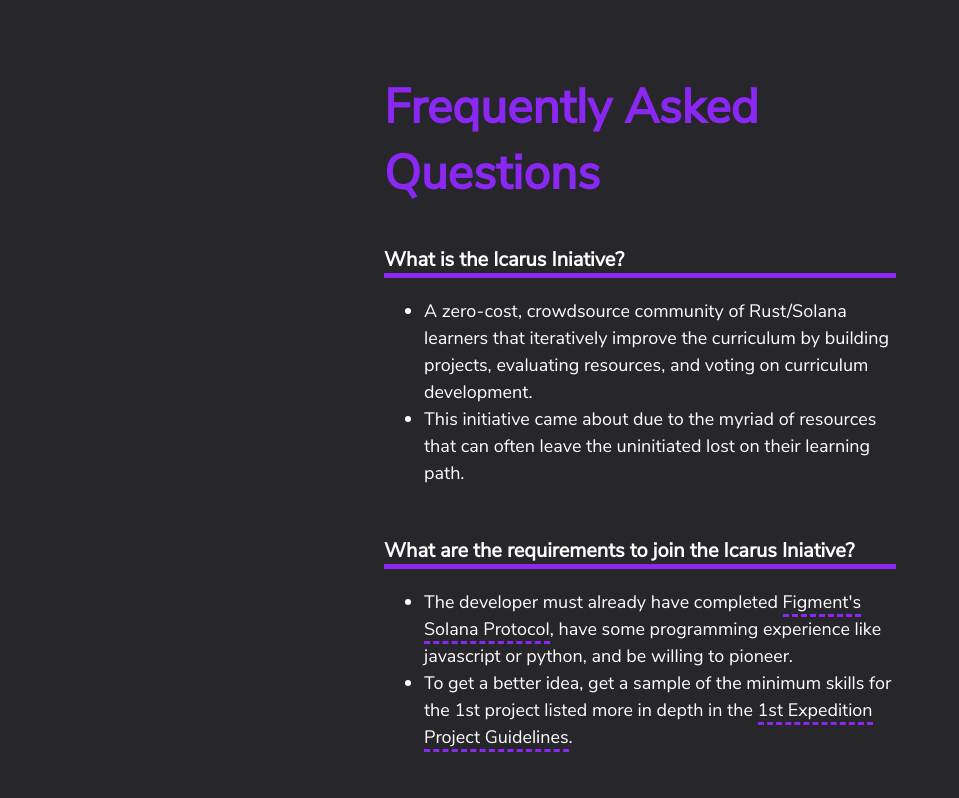
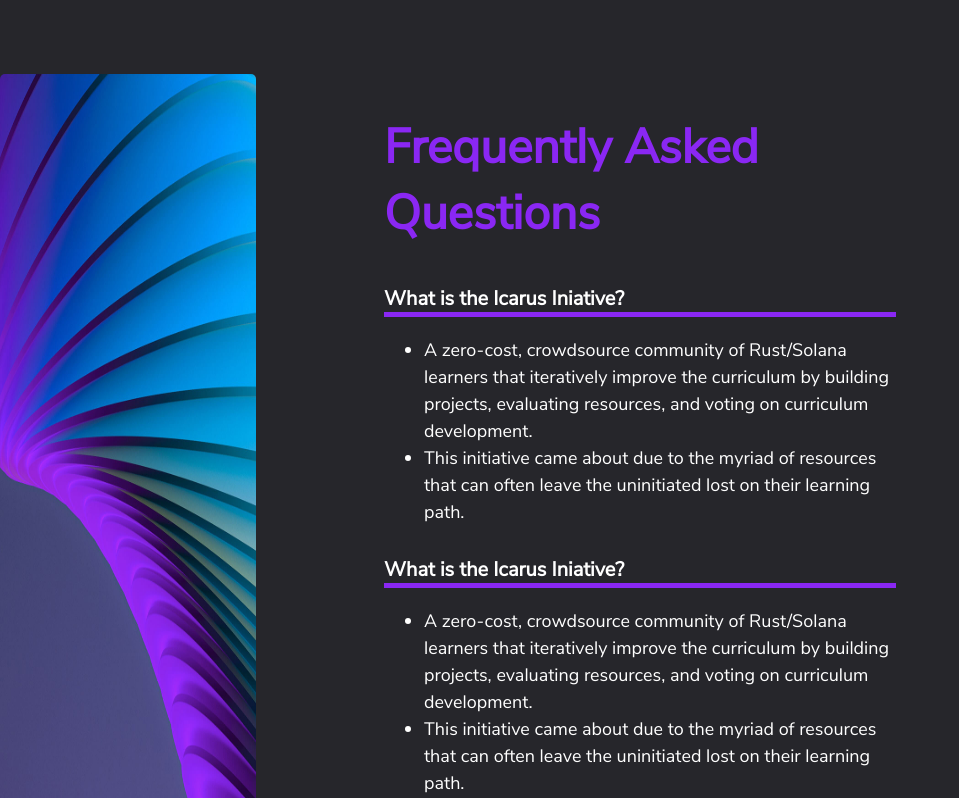
Before and after one commit to icarus-initiative/organization_website, a Next.js app: page / in a window 1280 px wide. Shown: the part 4871-5669 px from the top of the page, without its empty margins (0-959 px from the left). Built offline with nearby package versions, Linux system fonts and the light colour scheme.

Commit message:
Add side images on FAQ

```diff
--- a/src/FAQ.js
+++ b/src/FAQ.js
@@ -2,9 +2,7 @@ import styled from 'styled-components';
 import Wrapper from './Wrapper';
 
 const Section = styled.section`
-  margin: 8rem auto;
-  width: 40%;
-  text-align: left;
+  margin-bottom: 2rem;
 `;
 const H1 = styled.h1`
   font-size: 4.8rem;
@@ -14,11 +12,10 @@ const H3 = styled.h3`
   border-bottom: 5px solid var(--purple);
 `;
 const Ul = styled.ul`
-  margin-bottom: 5rem;
+  margin-bottom: 3rem;
   line-height: 1.5;
 `;
 const Li = styled.li``;
-const Span = styled.span``;
 const Div = styled.div`
   text-align: center;
   a:visited,
@@ -43,24 +40,77 @@ const Button = styled.button`
     cursor: pointer;
   }
 `;
+const Partition = styled.div`
+  display: flex;
+  justify-content: space-between;
+  text-align: left;
+  margin: 0;
+`;
+const Part1L = styled.div`
+  width: 19.98%;
+  background-image: url('/left_wave.jpg');
+  height: 1500px;
+  background-repeat: no-repeat;
+  background-size: 100% 100%;
+  background-position: left bottom;
+  position: relative;
+  margin: 0;
+  border-radius: 5px;
+`;
+const CenterColumn = styled.div`
+  width: 40%;
+  margin: 0;
+`;
+const EmptyColumn = styled.div`
+  width: 19.98%;
+  margin: 0;
+`;
+const Part2R = styled.div`
+  width: 19.98%;
+  background-image: url('/right_wave.jpg');
+  height: 1500px;
+  background-repeat: no-repeat;
+  background-size: 100% 100%;
+  background-position: left bottom;
+  position: relative;
+  margin: 0;
+  border-radius: 5px;
+`;
 
 export default function FAQ() {
   return (
     <Wrapper>
       <Section>
+        <Partition>
+          <Part1L></Part1L>
+          <CenterColumn>
             <H1>Frequently Asked Questions</H1>
             <H3>What is the Icarus Iniative?</H3>
             <Ul>
               <Li>
                 A zero-cost, crowdsource community of Rust/Solana learners that
-            iteratively improve the curriculum by building projects, evaluating
-            resources, and voting on curriculum development.
+                iteratively improve the curriculum by building projects,
+                evaluating resources, and voting on curriculum development.
               </Li>
               <Li>
-            This initiative came about due to the myriad of resources that can
-            often leave the uninitiated lost on their learning path.
+                This initiative came about due to the myriad of resources that
+                can often leave the uninitiated lost on their learning path.
               </Li>
             </Ul>
+
+            <H3>What is the Icarus Iniative?</H3>
+            <Ul>
+              <Li>
+                A zero-cost, crowdsource community of Rust/Solana learners that
+                iteratively improve the curriculum by building projects,
+                evaluating resources, and voting on curriculum development.
+              </Li>
+              <Li>
+                This initiative came about due to the myriad of resources that
+                can often leave the uninitiated lost on their learning path.
+              </Li>
+            </Ul>
+
             <H3>What are the requirements to join the Icarus Iniative?</H3>
             <Ul>
               <Li>
@@ -72,12 +122,12 @@ export default function FAQ() {
                 >
                   Figment's Solana Protocol
                 </a>
-            , have some programming experience like javascript or python, and be
-            willing to pioneer.
+                , have some programming experience like javascript or python,
+                and be willing to pioneer.
               </Li>
               <Li>
-            To get a better idea, get a sample of the minimum skills for the 1st
-            project listed more in depth in the{' '}
+                To get a better idea, get a sample of the minimum skills for the
+                1st project listed more in depth in the{' '}
                 <a
                   href='https://github.com/icarus-initiative/icarus_initiative/blob/main/1st_expedition_project_guildeline.md'
                   alt='Icarus Initiative Main'
@@ -121,14 +171,16 @@ export default function FAQ() {
               <Li>Discord for community interaction.</Li>
               <Li>Github Organization for aggregating useful deliverables.</Li>
               <Li>Twitter to socially interact with the online community.</Li>
-          <Li>Many other incentives, partnerships, and growth are planned.</Li>
+              <Li>
+                Many other incentives, partnerships, and growth are planned.
+              </Li>
             </Ul>
 
             <H3>What role can I play in this initiative?</H3>
             <Ul>
               <Li>
-            <strong>Member</strong> - A member of the community who wishes to
-            observe or is looking to join/create a squad.
+                <strong>Member</strong> - A member of the community who wishes
+                to observe or is looking to join/create a squad.
               </Li>
               <Li>
                 <strong>Pilot</strong> - Active learners who embark on learning
@@ -142,85 +194,94 @@ export default function FAQ() {
               <Li>
                 <strong>Captain</strong> - Takes more of a leadership role in a
                 squadron by merging PRs, organizing the groups, capturing squad
-            members thoughts & concerns, communicating with admins to build out
-            the curriculum further. Captains are obviously pilots also because
-            they are leading their squad on the expedition.
+                members thoughts & concerns, communicating with admins to build
+                out the curriculum further. Captains are obviously pilots also
+                because they are leading their squad on the expedition.
               </Li>
               <Li>
                 <strong>Admin</strong> - Set up systems and infrastructure for
-            squads and the organization, optimize systems to demystify knowledge
-            and make more accessible, and handle any public relations.
+                squads and the organization, optimize systems to demystify
+                knowledge and make more accessible, and handle any public
+                relations.
               </Li>
             </Ul>
+          </CenterColumn>
+          <EmptyColumn></EmptyColumn>
+        </Partition>
 
+        <Partition>
+          <EmptyColumn></EmptyColumn>
+          <CenterColumn>
             <H3>How to squadrons briefly work?</H3>
             <Ul>
               <Li>
-            A squad consisting of 4-6 members embark on expeditions to level up
-            together. A squadron aims to build a recommended project and
+                A squad consisting of 4-6 members embark on expeditions to level
+                up together. A squadron aims to build a recommended project and
                 evaluating at least one course, video series, or code sets on an
                 expedition.
               </Li>
               <Li>
-            There's many variables left up to the squad to decide if something
-            more fitting including other projects, expedition length, additional
-            resources, and any other innovative ideas.
+                There's many variables left up to the squad to decide if
+                something more fitting including other projects, expedition
+                length, additional resources, and any other innovative ideas.
               </Li>
               <Li>
-            At least one of the members will be the captain, who will delegate
-            and serve as a representive for the squadron. It's recommended that
-            there's 2 captains to make the squad flow with major hitches. They
-            would help with merging PRs, gathering the group, and communicating
-            with organization admins.
+                At least one of the members will be the captain, who will
+                delegate and serve as a representive for the squadron. It's
+                recommended that there's 2 captains to make the squad flow with
+                major hitches. They would help with merging PRs, gathering the
+                group, and communicating with organization admins.
               </Li>
               <Li>
-            While there's the personal learning aspect, the social aspect will
-            promote cohesion and cameraderie. We use various platforms that will
-            be listed in the benefits section.
+                While there's the personal learning aspect, the social aspect
+                will promote cohesion and cameraderie. We use various platforms
+                that will be listed in the benefits section.
               </Li>
             </Ul>
 
             <H3>How do I sign up for this initiative?</H3>
             <Ul>
               <Li>
-            The initiative is being piloted right now to test drive the concept.
+                The initiative is being piloted right now to test drive the
+                concept.
               </Li>
               <Li>
                 Once the concept is more established and battle-tested, the
                 initiative will start to roll out.
               </Li>
               <Li>
-            As planned, you can join as a pilot or captain. Eventually captains
-            can advance to admin.
+                As planned, you can join as a pilot or captain. Eventually
+                captains can advance to admin.
               </Li>
             </Ul>
 
             <H3>What are some of the methods of the organization?</H3>
             <Ul>
               <Li>
-            Crowdsourcing can be a powerful force to help build the community
-            that this initiative aims to harness and transmute into a platform
-            for new learners.
+                Crowdsourcing can be a powerful force to help build the
+                community that this initiative aims to harness and transmute
+                into a platform for new learners.
               </Li>
               <Li>
-            The aim is not to make a set curriculum but rather one that can be
-            flexible and adaptive to the community needs.
+                The aim is not to make a set curriculum but rather one that can
+                be flexible and adaptive to the community needs.
               </Li>
               <Li>
-            A lot of the power is distributed to each squadron to as how they
-            want to guide their own learning. The squadron comes together and
-            validates ideas to contribute back to the initiative. Think of the
-            Socratic method meet blockchain concepts.
+                A lot of the power is distributed to each squadron to as how
+                they want to guide their own learning. The squadron comes
+                together and validates ideas to contribute back to the
+                initiative. Think of the Socratic method meet blockchain
+                concepts.
               </Li>
               <Li>
-            Members, pilots, and captains are encouraged to take charge of their
-            own learning, disseminate knowledge and experiences for future
-            learners, and blazing a trail where there are none.
+                Members, pilots, and captains are encouraged to take charge of
+                their own learning, disseminate knowledge and experiences for
+                future learners, and blazing a trail where there are none.
               </Li>
               <Li>
                 These contributions can take various forms such as creating
-            deliverables for consumption, helping to answer technical questions,
-            or leading events.
+                deliverables for consumption, helping to answer technical
+                questions, or leading events.
               </Li>
             </Ul>
             <H3>
@@ -243,7 +304,8 @@ export default function FAQ() {
             <Ul>
               <Li>In short, when it wants to.😉</Li>
               <Li>
-            In the meantime, why not take a bet on yourself and your dev skills?
+                In the meantime, why not take a bet on yourself and your dev
+                skills?
               </Li>
               <Li>
                 There's a phrase flying around: <em>"Build and Hodl"</em>.
@@ -259,6 +321,9 @@ export default function FAQ() {
                 <Button>More Deetz</Button>
               </a>
             </Div>
+          </CenterColumn>
+          <Part2R></Part2R>
+        </Partition>
       </Section>
     </Wrapper>
   );
```
Also changed, not shown: public/left_wave.jpg (added), public/right_wave.jpg (added). Lines whose indentation alone changed are shown as unchanged.
